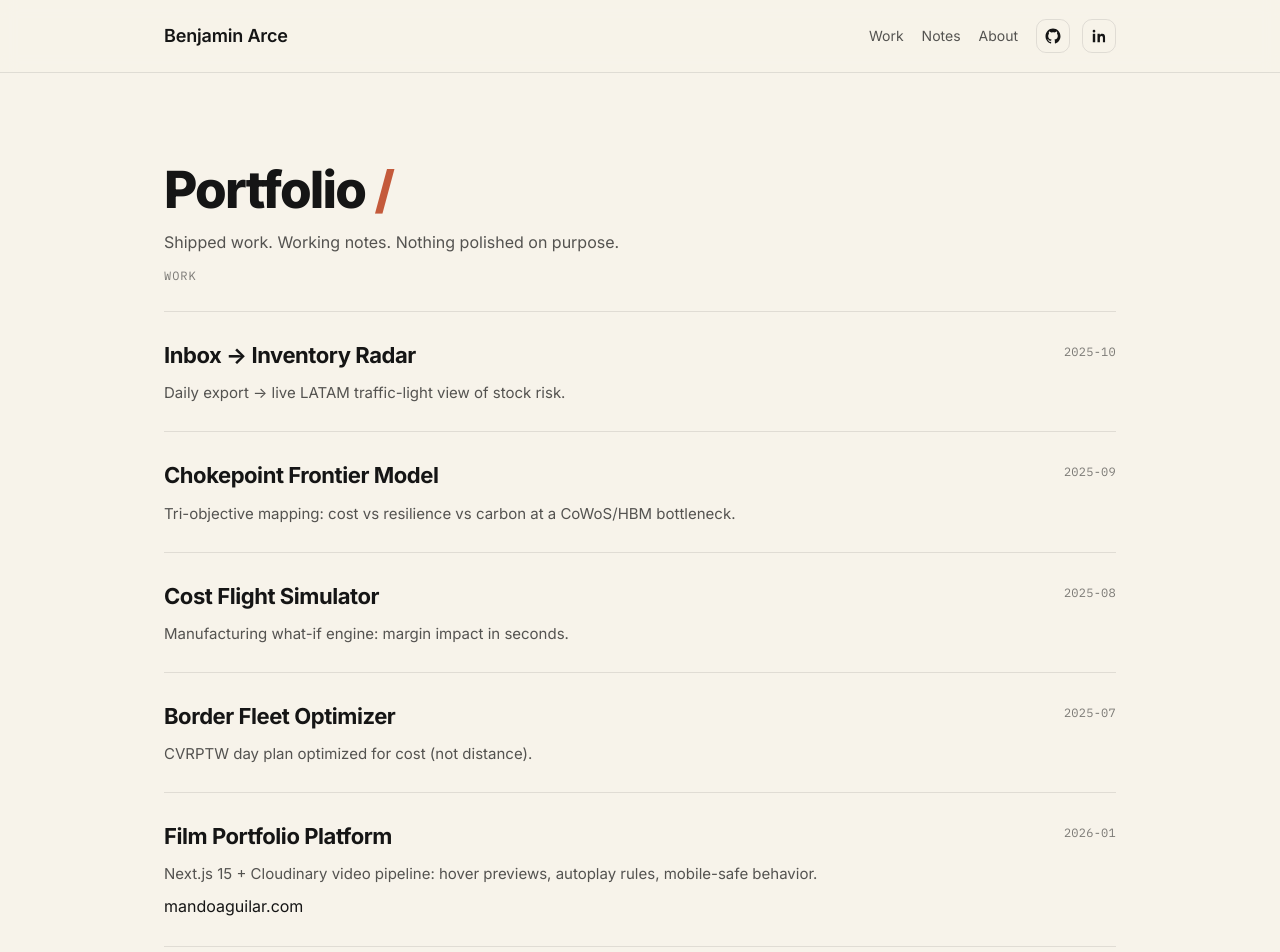
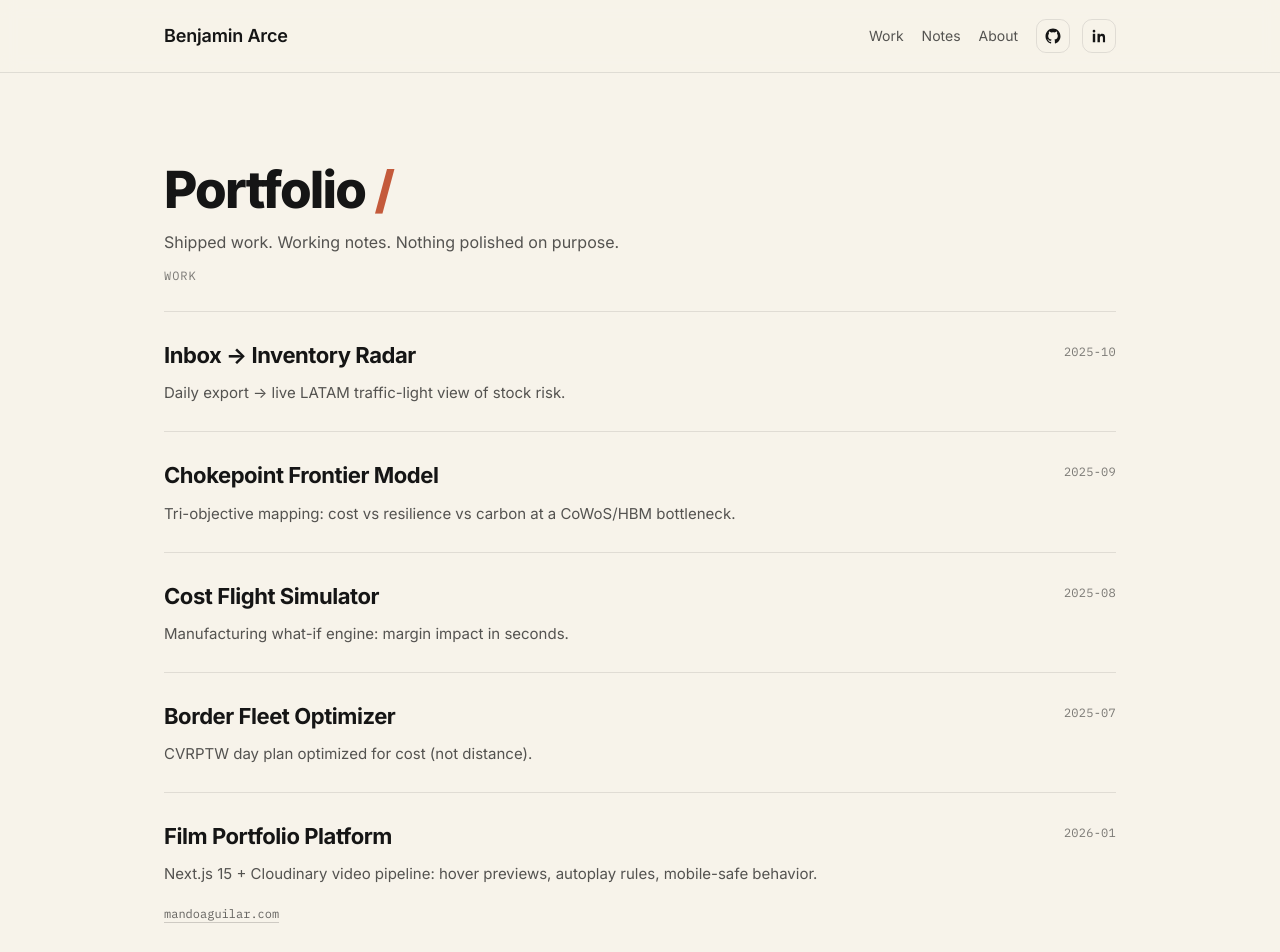
Before and after one commit to benjaminarce-cloud/arcev2-portfolio, a Next.js app: page / in a window 1280 px wide. Shown: the top 952 px of the page. Built offline with nearby package versions, Linux system fonts and the light colour scheme.

Commit message:
Update globals.css

```diff
--- a/src/app/globals.css
+++ b/src/app/globals.css
@@ -191,6 +191,26 @@ a {
   color: var(--accent);
 }
 
+/* Row link under description */
+.row-links {
+  margin-top: 6px;
+}
+
+.row-link {
+  font-family: var(--font-mono);
+  font-size: 12px;
+  color: rgba(21, 21, 21, 0.65);
+  text-decoration: none;
+  border-bottom: 1px solid rgba(21, 21, 21, 0.18);
+  padding-bottom: 1px;
+  transition: color 140ms ease, border-color 140ms ease;
+}
+
+.row-link:hover {
+  color: var(--text);
+  border-bottom-color: rgba(21, 21, 21, 0.35);
+}
+
 /* Lists (work/notes) */
 .list {
   margin-top: 26px;
```
